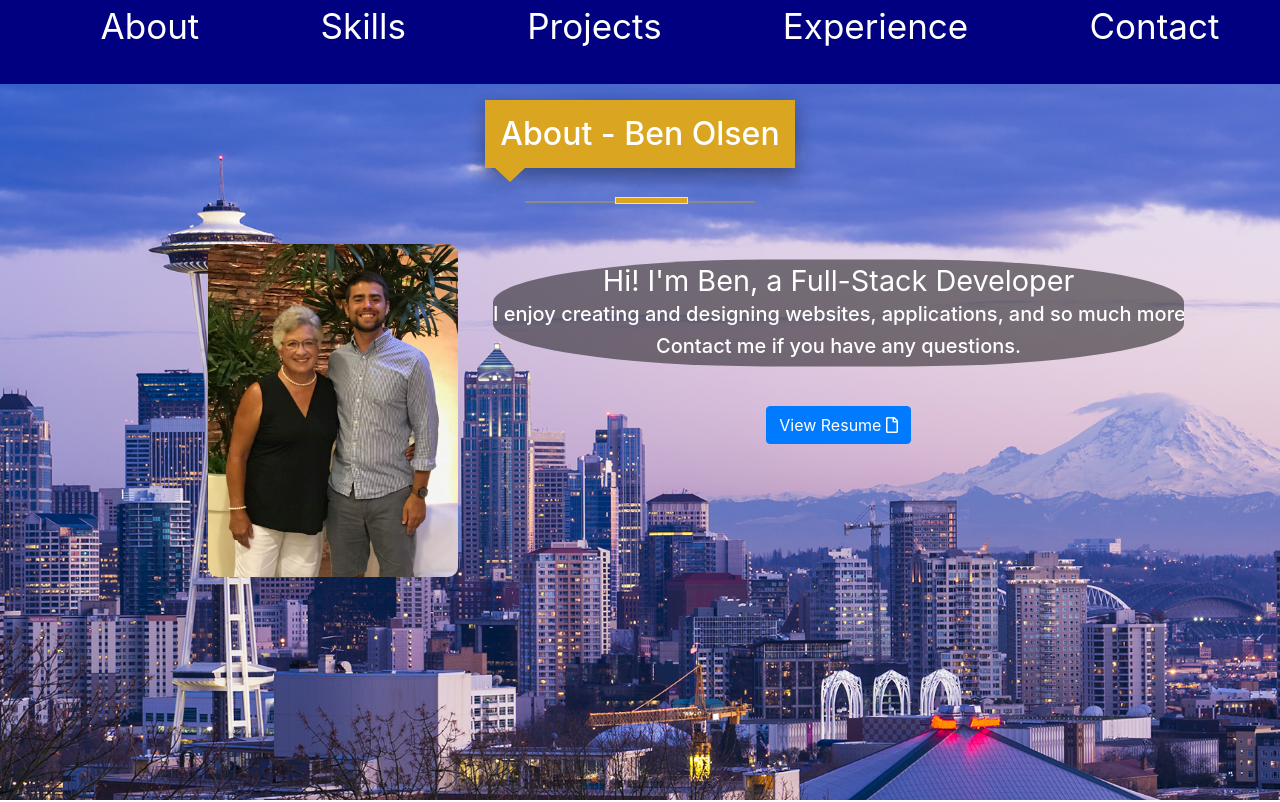
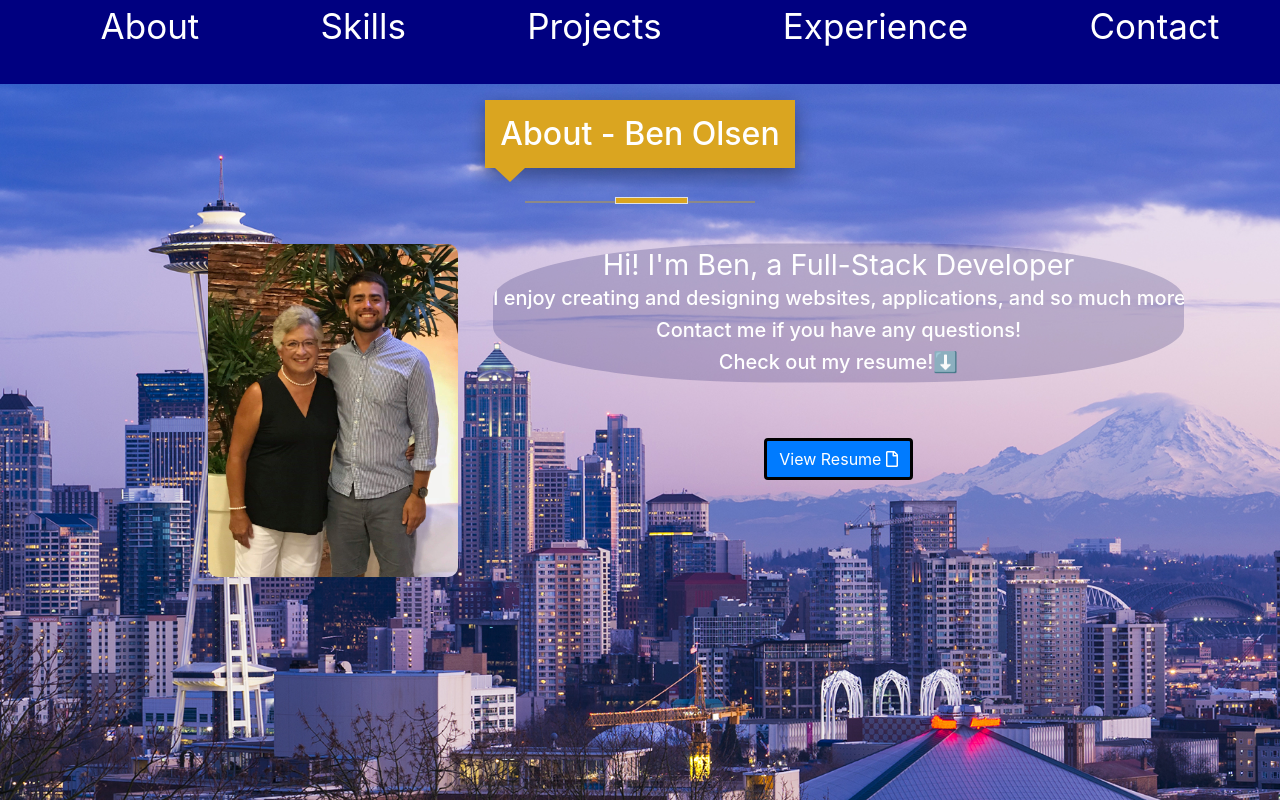
Before and after one commit to Olsenben77/React-Portfolio-V2, a React (Create React App) app: page / in a window 1280 px wide. Shown: the top 802 px of the page. Built offline with nearby package versions, Linux system fonts and the light colour scheme.

Commit message:
changed color

```diff
--- a/src/components/Navbar.css
+++ b/src/components/Navbar.css
@@ -120,7 +120,7 @@ span {
   animation: typewriter 4s steps(44) 1s 1 normal both,
     blinkTextCursor 500ms steps(44) infinite normal;
   border-right: 0em solid orange;
-  background: rgba(8, 8, 8, 0.5);
+  background: rgb(3, 3, 88, 0.2);
 }
 @keyframes typewriter {
   from {
--- a/src/components/Navbar.js
+++ b/src/components/Navbar.js
@@ -74,13 +74,15 @@ function Nav() {
               I enjoy creating and designing websites, applications, and so much
               more!{" "}
             </h5>
-            <h5>Contact me if you have any questions. </h5>
+            <h5>Contact me if you have any questions! </h5>
+            <h5> Check out my resume!⬇️ </h5>
           </Card.Text>
           <Button
             href="https://github.com/Olsenben77/Resume/blob/master/my%20resume.pdf"
             style={{
               left: "25%",
-              color: "navy",
+              border: "black",
+              borderStyle: "solid",
             }}
           >
             {" "}
```
